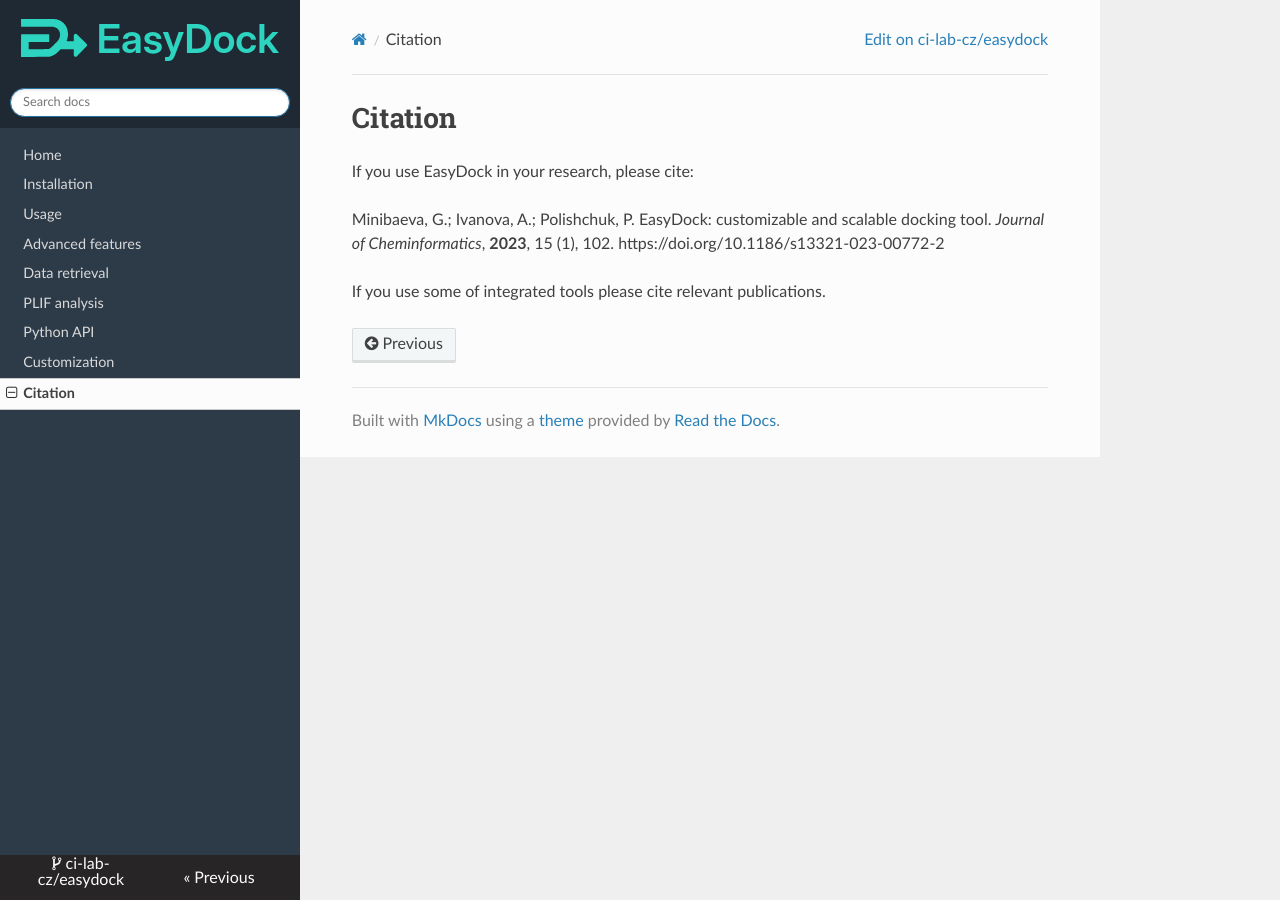
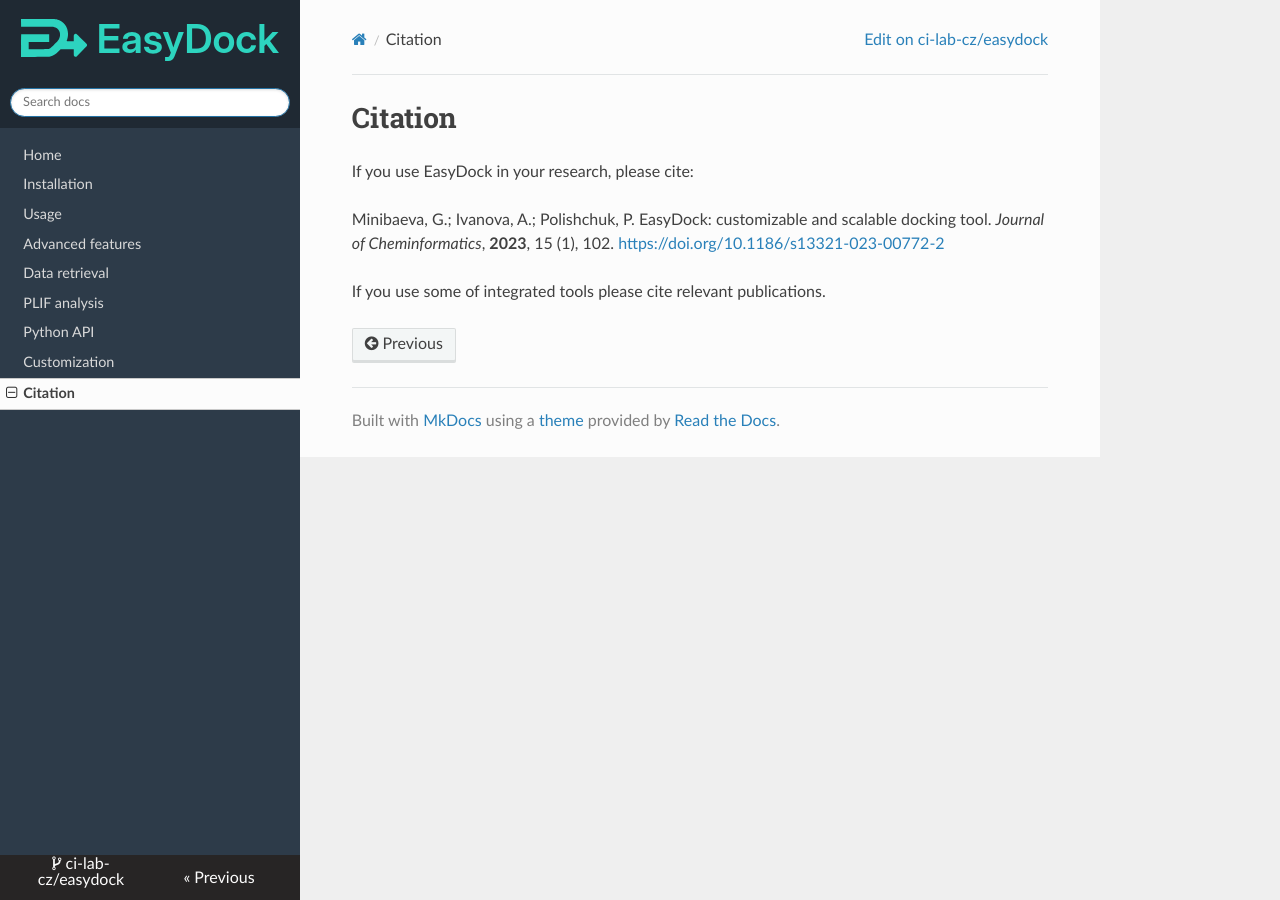
Before and after one commit to ci-lab-cz/easydock, an MkDocs documentation site: the page built from docs/citation.md, in a window 1280 px wide. Built offline with MkDocs 1.6.1, drawn with Linux system fonts in a browser that asks for light colours; nearby versions of some CDN libraries.

Commit message:
Update citation

```diff
--- a/docs/citation.md
+++ b/docs/citation.md
@@ -3,6 +3,6 @@
 If you use EasyDock in your research, please cite:
 
 Minibaeva, G.; Ivanova, A.; Polishchuk, P. EasyDock: customizable and scalable docking tool. *Journal of Cheminformatics*, **2023**, 15 (1), 102.
-https://doi.org/10.1186/s13321-023-00772-2
+<https://doi.org/10.1186/s13321-023-00772-2>
 
 If you use some of integrated tools please cite relevant publications.
```
